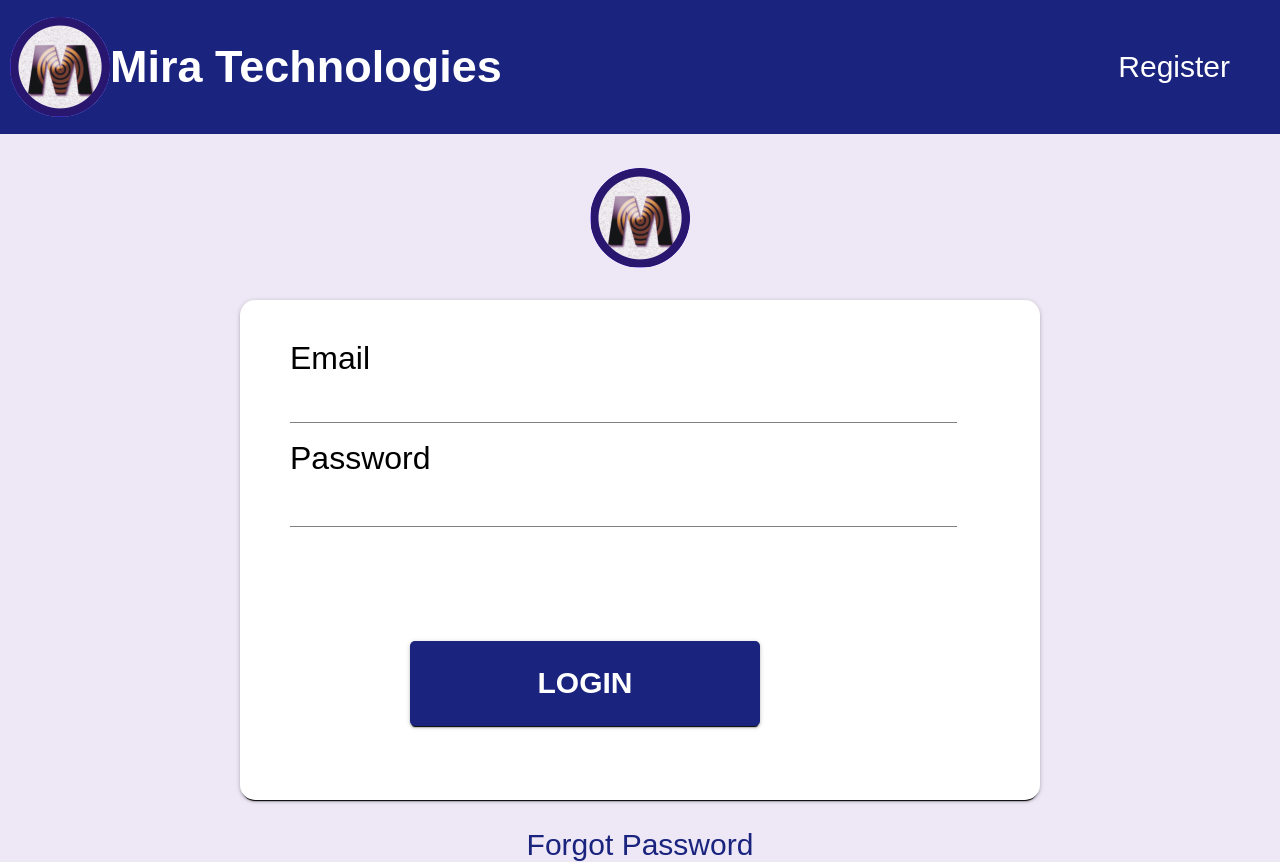
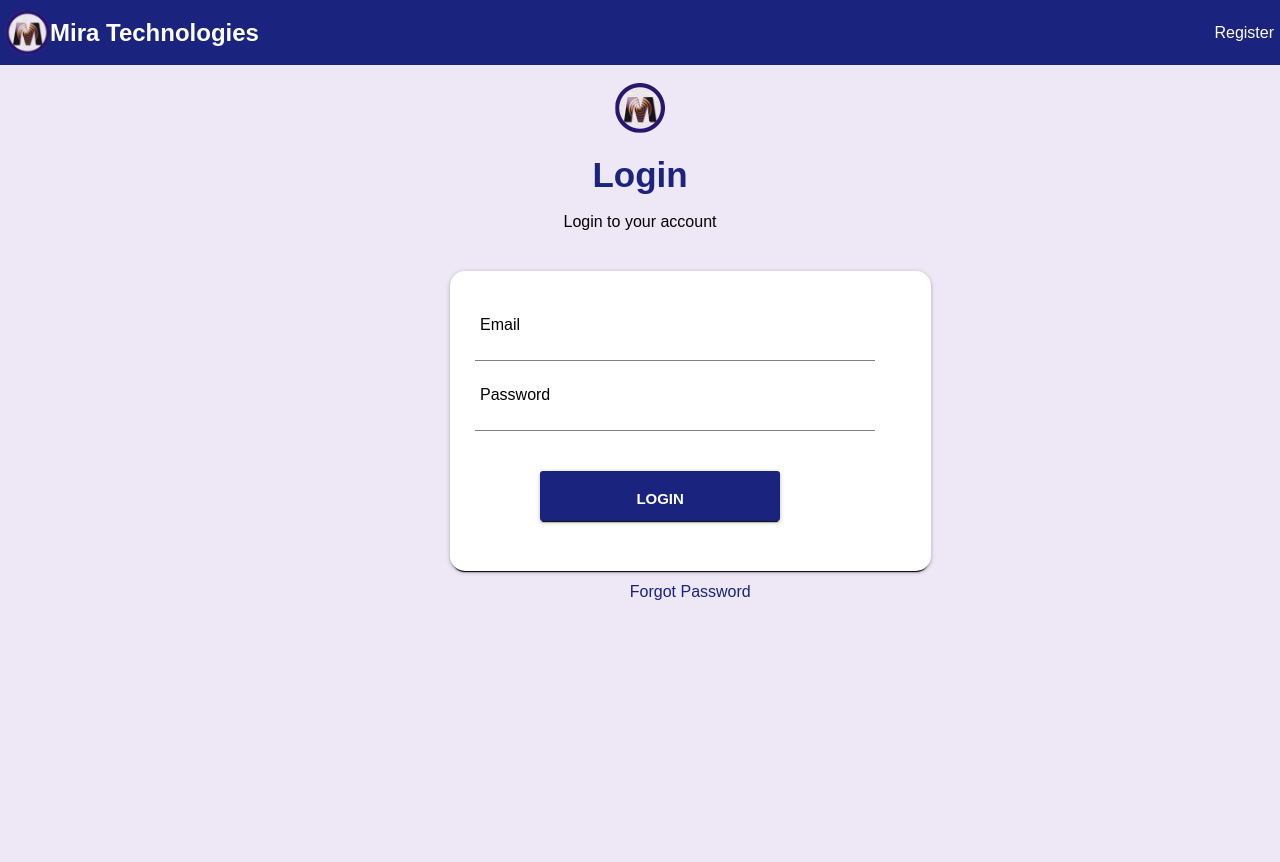
Before and after one commit to JulianaOsemeke/MIRA_Task2, a plain HTML site: page index.html in a window 1280 px wide. After the commit the page ends 800 px from the top, so only its background shows below. Drawn offline with Linux system fonts and the light colour scheme.

Commit message:
modified resolution of index.html and style.css file

```diff
--- a/index.html
+++ b/index.html
@@ -28,20 +28,32 @@
         </div>
         <div class="form-container">
         <form action="https://www.training.miratechnologiesng.com/bootcamp/index.html" id="form">
-            <div class="inputgroup">
-            <input  type="email"    name="email"   id="email"  required>
-            <label for="email" class="emaillabel">Email</label>
-              </div>
-              <div>
-            <input type="password" name="password"  id="password"  required>
+            <div class=input-group>
+            <div class="div1">
+            <input type="email"    name="email"   id="email"  required>
 
-            <label for="password" class="passwordlabel">Password</label>
+            <label for="email" class="emaillabel">
+             <span>Email</span>
+            </label>
         </div>
-                <br><br>
+
+
+             <div class="div2">
+            <input  type="password" name="password"  id="password"  required>
+
+
+
+            <label for="password" class="passwordlabel">
+             <span>Password</span>
+            </label>
+        </div>
+
+
 
             <input id="button" type="button" value="LOGIN"><br>
 
 
+        </div>
 
 
         </form><br><br><br>
--- a/style.css
+++ b/style.css
@@ -7,11 +7,13 @@
 }
 
 
+
+
 header{
     background-color:#1a237e ;
-    max-width: 100%;
-    height: auto;
-    padding: 10px;
+
+    height: 65px;
+    padding: 5px;
     display: flex;
     justify-content: space-between;
     align-items: center;
@@ -21,8 +23,14 @@ header{
 body{
     background-color: #ede7f6;
     font-family: Arial, Helvetica, sans-serif;
-    font-size: 30px;
+    font-size:16px;
 
+
+}
+
+.headerlogo img{
+    max-width: 100%;
+    height: 45px;
 
 }
 
@@ -38,11 +46,12 @@ h2{
 .headerlogo{
     display: flex;
     align-items: center;
+
 }
 
 .navlink{
     border: none;
-    padding: 40px;
+    padding: 1px;
 }
 
 
@@ -77,27 +86,15 @@ a{
     text-align: center;
 }
 
-
-
-
-
-.form-container{
-    background-color: white;
-    position:absolute;
-    padding: 50px;
-    width: 800px;
-    height: 500px;
-    border-radius: 15px;
-    box-shadow: 0 2px 2px 0 rgba(0,0,0,0.14), 0 3px 1px -2px rgba(0,0,0,1.2), 0 1px 5px 0 rgba(0,0,0,0.2);
-    cursor: pointer;
-    top: 50%;
-    left: 50%;
-    transform: translate(-50%,-20%);
-
-
+.Loginheader img{
+    max-width: 100%;
+    height: 50px;
 }
 
-
+.Loginheader h3{
+     font-size: 35px;
+     font-weight: 600;
+}
 
 a.password,h3{
     color: #1a237e;
@@ -109,26 +106,18 @@ a.password,h3{
 
 
 
-.form-container.inputgroup{
-    position: relative;
+.form-container{
+    background-color: white;
+    position:relative;
+    top: 40px;
+    left: 450px;
+    padding: 20px;
+    width: 480.5px;
+    height: 300px;
+    border-radius: 15px;
+    box-shadow: 0 2px 2px 0 rgba(0,0,0,0.14), 0 3px 1px -2px rgba(0,0,0,1.2), 0 1px 5px 0 rgba(0,0,0,0.2);
+    cursor: pointer;
 
-}
-
-
-
-
-#email,#password{
-
-    width: 50em;
-    height: 5.5em;
-    color: #202124;
-    border: none;
-    border-bottom: 1px solid grey;
-    background: transparent;
-    margin-bottom: 30px;
-    padding: 10px 0;
-    outline: none;
-    letter-spacing: 2px;
 
 
 }
@@ -136,31 +125,57 @@ a.password,h3{
 
 
 
-.form-container .inputgroup label {
-   position: absolute;
-   top: 0;
-   left: 0;
-   padding: 40px 50px;
-   font-size: 2rem;
-   pointer-events: none;
+
+.form-container.inputgroup{
+    position: absolute;
+    display: flex;
+    flex-direction: column;
+    align-items: space-around;
+}
 
 
-}
+.input-group input{
 
-.passwordlabel{
-    position: absolute;
-    top: 10px;
-    left: 0;
-    padding: 130px 50px ;
-    font-size: 2rem;
-   pointer-events: none;
+    width: 400px;
+    height: 50px;
+    margin-top: 20px;
+    margin-left: 5px;
+    color: blue;
+    padding-top: 25px;
+    border: none;
+    border-bottom: 1px solid grey;
+    pointer-events: none;
 
 
 }
 
 
-input [type=email]{
-font-size: 100px;
+.input-group label{
+    position: absolute;
+    left: 30px;
+    width: 100%;
+    height: 100%;
+    margin-top: 25px;
+
+
+
+
+
+}
+
+.input-group input:focus~label,
+.input-group input:valid~label{
+ transform: translateY(-20px);
+
+}
+
+
+.input-group input::before{
+    content: "";
+    width: 100%;
+    height: 100%;
+    transform: translateX(-60px);
+
 }
 
 
@@ -169,17 +184,37 @@ font-size: 100px;
 
 
 
+
+
+
+
+
+
+
+
+
+
+
 #button{
+    position: absolute;
     background-color: #1a237e;
     color: white;
     width: 50%;
-    height: 85px;
-    font-size: 30px;
+    height: 50px;
+    font-size: 15px;
     font-weight: 600;
     align-content: center;
     border: none;
-    border-radius: 5px;
-    margin-left: 15vh;
-    margin-top: 2vh;
+    border-radius: 3px;
+    margin-top: 40px;
+    margin-left: 70px;
+    margin-bottom: 400px;
+    padding-top: 5px;
     box-shadow:0 2px 2px 0 rgba(0,0,0,0.14), 0 3px 1px -2px rgba(0,0,0,1.2), 0 1px 5px 0 rgba(0,0,0,0.2);
 }
+
+
+
+.password p{
+    margin-top: 80px;
+}
```
